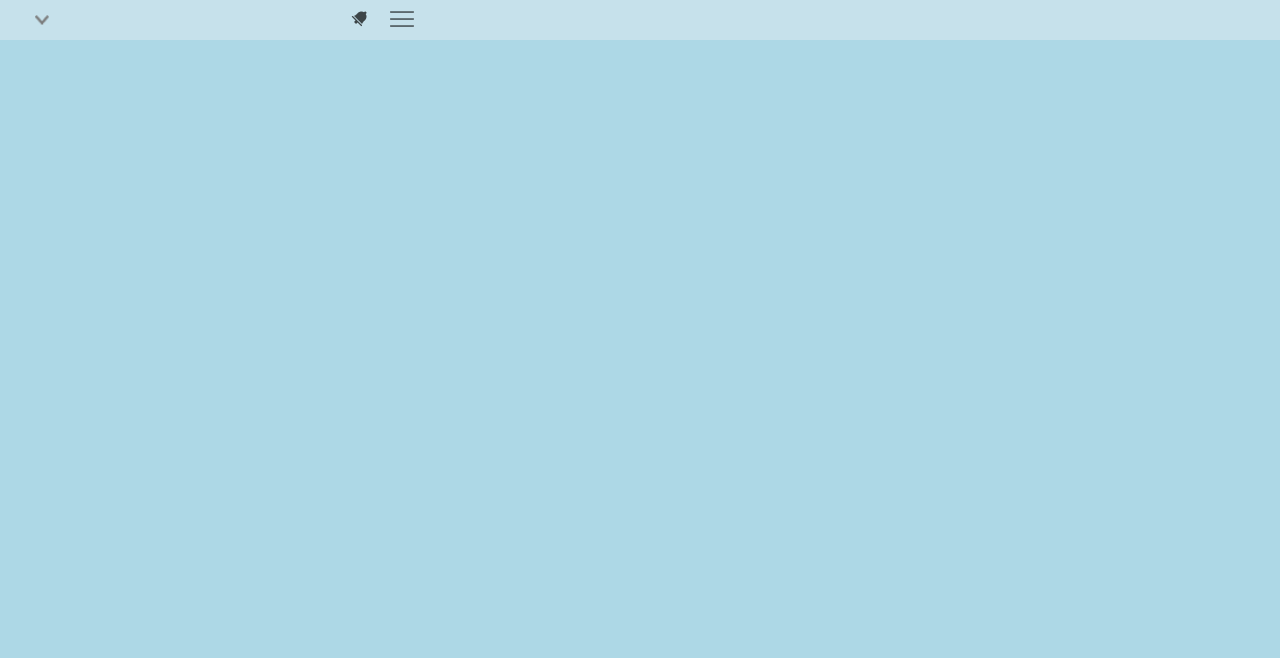
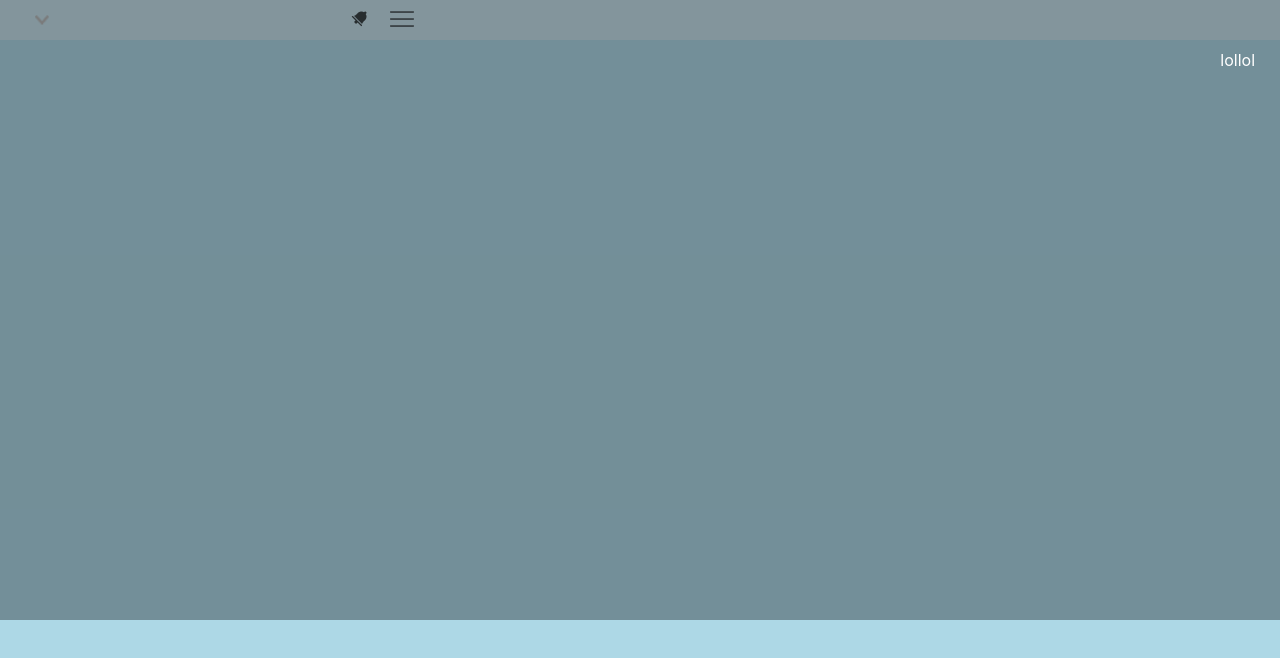
Before and after one commit to Peter-kodeHode/react_team_project, a React (Create React App) app: page / in a window 1280 px wide. Both pictures are taken after a click on the picture 402 px from the left and 19 px from the top of the page. Shown: the top 658 px of the page. Built offline with nearby package versions, Linux system fonts and the light colour scheme.

Commit message:
Added some stuff

```diff
--- a/package.json
+++ b/package.json
@@ -9,6 +9,7 @@
     "@testing-library/user-event": "^13.5.0",
     "react": "^17.0.2",
     "react-dom": "^17.0.2",
+    "react-router-dom": "^6.2.2",
     "react-scripts": "5.0.0",
     "web-vitals": "^2.1.4"
   },
--- a/src/App.css
+++ b/src/App.css
@@ -5,59 +5,109 @@
 }
 
 body {
-    background-color:lightblue;
+  background-color: lightblue;
 }
 
 .navbar {
+  position: relative;
   background-color: rgba(255, 245, 245, 0.3);
   width: 100%;
-    height:40px;
-    display:flex;
+  height: 40px;
+  display: flex;
   justify-content: space-between;
   align-items: center;
+  z-index: 10;
+}
+
+.menuNav {
+  overflow-y: scroll;
+  list-style: none;
+  background: rgba(0, 0, 0, 0.336);
+  height: 150vh;
+  width: 0;
+  overflow: hidden;
+  max-width: 100vw;
+  z-index: 9;
+  transition:200ms;
 
 }
 
-  .navbar ul {
-    list-style-type: none;
-    margin: 0;
-    padding: 0;
+.menuNav.showMenu {
+  width: 100vw;
+
 }
 
-  .navbar li {
-    display:inline;
+.navLinks{
+  position: absolute;
+  top:50px;
+  right:25px;
+  visibility: hidden;
 }
 
-  .navbar img {
-    position:absolute;
+.navLinks a{
+  text-decoration: none;
+  color:white;
 }
 
+.showMenu .navLinks{
+  visibility: visible;
+  transition: 500ms;
+}
 
+.navLinks:hover{
+  font-size: 1.1em;
+  font-weight: bold;
+  text-decoration:underline;
+  transition: 500ms;
+}
 
-  .navArrow{
-    left:35px;
-    width:15px;
-    height:10px;
-    top:15px;
+.navbar .navbarImages {
+  display: inline;
+}
+
+.menuNav img {
+  position: absolute;
+}
+
+.navArrow {
+  left: 35px;
+  width: 15px;
+  height: 10px;
+  top: 15px;
 }
 
 .hamburger {
   z-index: 1;
-    left:390px;
-    width:24px;
-    height:24px;
+  left: 390px;
+  width: 24px;
+  height: 24px;
   top: 7px;
+}
+
+.hamburger:hover {
+  cursor: pointer;
+  filter: drop-shadow(0px 0px 4px rgba(0, 0, 0, 1));
 
 }
 
- .hamburger:hover{
-   cursor:pointer;
+.hamburger:active{
   filter: drop-shadow(0px 0px 4px rgba(0, 0, 0, 1));
+  transform:scale(1.2)
 }
 
-  .bell{
-    left:350px;
-    width:19px;
-    height:19px;
+.showMenu .hamburger:active{
+  filter: drop-shadow(0px 0px 4px rgb(255, 255, 255));
+  transform:scale(1.2)
+}
+
+.showMenu .hamburger:hover {
+  cursor: pointer;
+  filter: drop-shadow(0px 0px 4px rgb(255, 255, 255));
+}
+
+.bell {
+  left: 350px;
+  width: 19px;
+  height: 19px;
   top: 9px;
 }
--- a/src/App.js
+++ b/src/App.js
@@ -3,7 +3,7 @@ import "./App.css";
 import GoogleMaps from "./components/GoogleMaps";
 import EpicHeader from "./components/EpicHeader";
 import Navbar from "./components/Navbar";
-// import AmountSection from './components/AmountSection';
+import AmountSection from './components/AmountSection';
 
 function App() {
   return (
--- a/src/components/Navbar.js
+++ b/src/components/Navbar.js
@@ -1,32 +1,43 @@
-import React from "react";
+import React, { useState } from "react";
 
-import checkButton from "./CheckButton"
+
+import checkButton from "./CheckButton";
 const bell = process.env.PUBLIC_URL + "/images/Bell.png";
 const hamburger = process.env.PUBLIC_URL + "/images/hamburger.png";
 const navArrow = process.env.PUBLIC_URL + "/images/navArrow.png";
 
+function Navbar() {
+  const [navBarOpen, setNavBarOpen] = useState(false);
 
+  const handleToggle = () => {
+    setNavBarOpen((prev) => !prev);
+  };
 
-function Navbar() {
   return (
     <>
       <div className="navbar">
-        <ul>
-          <li>
+        <ul className={`menuNav ${navBarOpen ? " showMenu" : ""}`}>
+          <li className="navLinks">
+            <a href="/">lollol</a>
+          </li>
+          <li className="navbarImages">
             <img className="navArrow" src={navArrow} alt="navArrow" />
           </li>
-          <li>
+          <li className="navbarImages">
             <img className="bell" src={bell} alt="bell" />
           </li>
-          <li>
-              <img className="hamburger" src={hamburger} alt="hamburgermenu" onClick={(checkButton)}/>
+          <li className="navbarImages">
+            <img
+              className="hamburger"
+              src={hamburger}
+              alt="hamburgermenu"
+              onClick={handleToggle}
+            />
           </li>
         </ul>
       </div>
     </>
-
   );
-
 }
 
 export default Navbar;
```
Also changed, not shown: 1 other file (tests, documents, lock files or other folders). Lines whose indentation alone changed are shown as unchanged.
